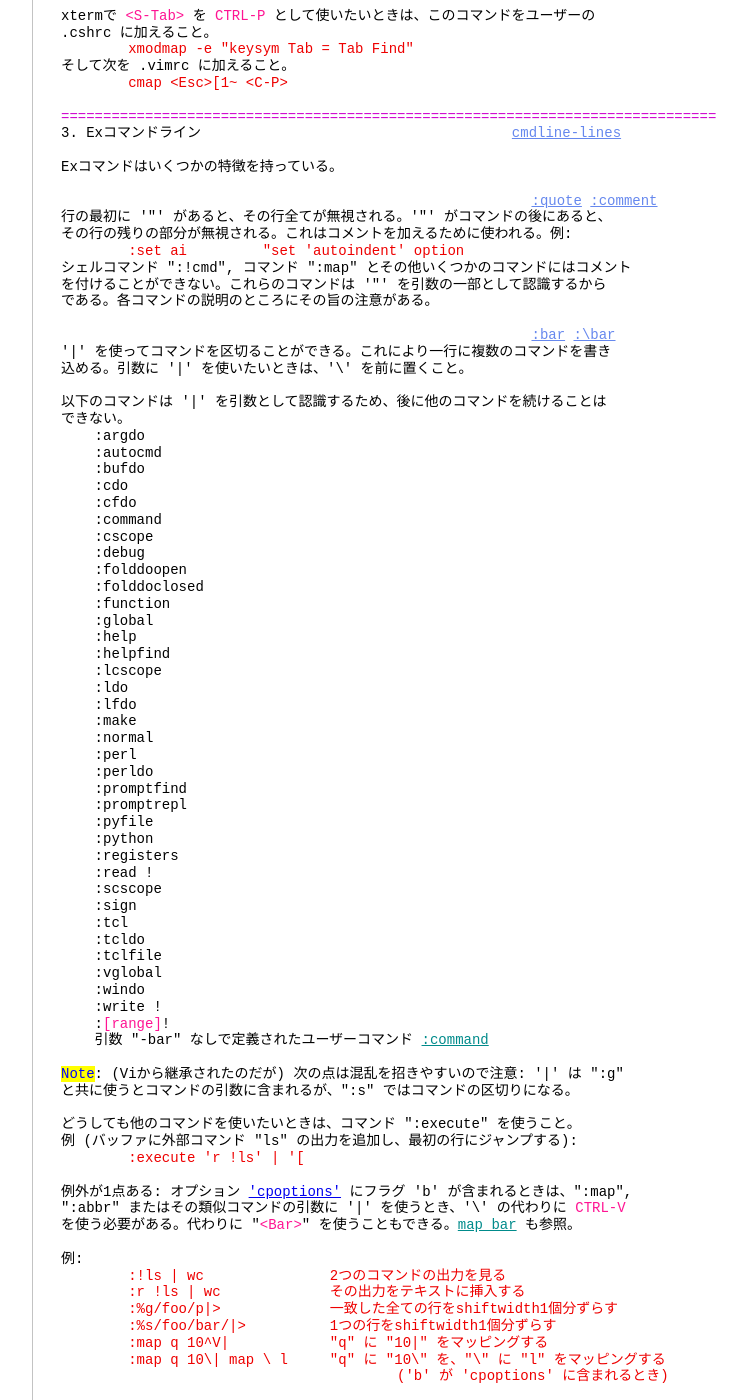
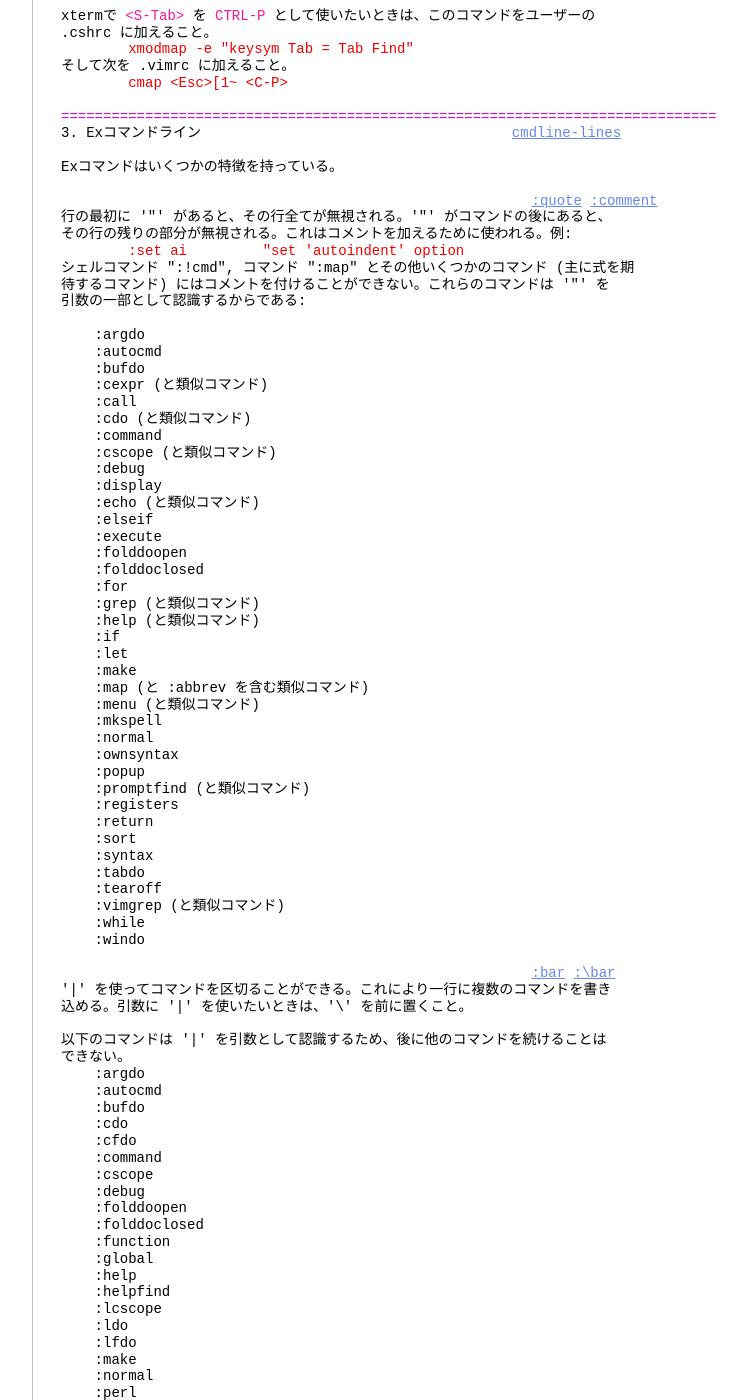
Before and after one commit to vim-jp/vimdoc-ja, a Jekyll site: the page built from cmdline.html, in a window 1280 px wide and 1400 px high, scrolled down 8489 px. Shown: the whole window, without its empty margins (340-1087 px from the left). Built offline with Jekyll 4.4.1, drawn with Linux system fonts in a browser that asks for light colours; nearby versions of some CDN libraries; comment, search, counter and statistics services are not loaded.

Commit message:
Generated by Travis JOB 1338.1
https://travis-ci.org/vim-jp/vimdoc-ja-working/builds/448345566

```diff
--- a/cmdline.html
+++ b/cmdline.html
@@ -511,9 +511,47 @@ Exコマンドはいくつかの特徴を持っている。<br>
 行の最初に '&quot;' があると、その行全てが無視される。'&quot;' がコマンドの後にあると、<br>
 その行の残りの部分が無視される。これはコメントを加えるために使われる。例:<br>
 <div class="helpExample">&nbsp;&nbsp;&nbsp;&nbsp;&nbsp;&nbsp;&nbsp;&nbsp;:set ai&nbsp;&nbsp;&nbsp;&nbsp;&nbsp;&nbsp;&nbsp;&nbsp; &quot;set 'autoindent' option</div>
-シェルコマンド &quot;:!cmd&quot;, コマンド &quot;:map&quot; とその他いくつかのコマンドにはコメント<br>
-を付けることができない。これらのコマンドは '&quot;' を引数の一部として認識するから<br>
-である。各コマンドの説明のところにその旨の注意がある。<br>
+シェルコマンド &quot;:!cmd&quot;, コマンド &quot;:map&quot; とその他いくつかのコマンド (主に式を期<br>
+待するコマンド) にはコメントを付けることができない。これらのコマンドは '&quot;' を<br>
+引数の一部として認識するからである:<br>
+<br>
+&nbsp;&nbsp;&nbsp;&nbsp;:argdo<br>
+&nbsp;&nbsp;&nbsp;&nbsp;:autocmd<br>
+&nbsp;&nbsp;&nbsp;&nbsp;:bufdo<br>
+&nbsp;&nbsp;&nbsp;&nbsp;:cexpr (と類似コマンド)<br>
+&nbsp;&nbsp;&nbsp;&nbsp;:call<br>
+&nbsp;&nbsp;&nbsp;&nbsp;:cdo (と類似コマンド)<br>
+&nbsp;&nbsp;&nbsp;&nbsp;:command<br>
+&nbsp;&nbsp;&nbsp;&nbsp;:cscope (と類似コマンド)<br>
+&nbsp;&nbsp;&nbsp;&nbsp;:debug<br>
+&nbsp;&nbsp;&nbsp;&nbsp;:display<br>
+&nbsp;&nbsp;&nbsp;&nbsp;:echo (と類似コマンド)<br>
+&nbsp;&nbsp;&nbsp;&nbsp;:elseif<br>
+&nbsp;&nbsp;&nbsp;&nbsp;:execute<br>
+&nbsp;&nbsp;&nbsp;&nbsp;:folddoopen<br>
+&nbsp;&nbsp;&nbsp;&nbsp;:folddoclosed<br>
+&nbsp;&nbsp;&nbsp;&nbsp;:for<br>
+&nbsp;&nbsp;&nbsp;&nbsp;:grep (と類似コマンド)<br>
+&nbsp;&nbsp;&nbsp;&nbsp;:help (と類似コマンド)<br>
+&nbsp;&nbsp;&nbsp;&nbsp;:if<br>
+&nbsp;&nbsp;&nbsp;&nbsp;:let<br>
+&nbsp;&nbsp;&nbsp;&nbsp;:make<br>
+&nbsp;&nbsp;&nbsp;&nbsp;:map (と :abbrev を含む類似コマンド)<br>
+&nbsp;&nbsp;&nbsp;&nbsp;:menu (と類似コマンド)<br>
+&nbsp;&nbsp;&nbsp;&nbsp;:mkspell<br>
+&nbsp;&nbsp;&nbsp;&nbsp;:normal<br>
+&nbsp;&nbsp;&nbsp;&nbsp;:ownsyntax<br>
+&nbsp;&nbsp;&nbsp;&nbsp;:popup<br>
+&nbsp;&nbsp;&nbsp;&nbsp;:promptfind (と類似コマンド)<br>
+&nbsp;&nbsp;&nbsp;&nbsp;:registers<br>
+&nbsp;&nbsp;&nbsp;&nbsp;:return<br>
+&nbsp;&nbsp;&nbsp;&nbsp;:sort<br>
+&nbsp;&nbsp;&nbsp;&nbsp;:syntax<br>
+&nbsp;&nbsp;&nbsp;&nbsp;:tabdo<br>
+&nbsp;&nbsp;&nbsp;&nbsp;:tearoff<br>
+&nbsp;&nbsp;&nbsp;&nbsp;:vimgrep (と類似コマンド)<br>
+&nbsp;&nbsp;&nbsp;&nbsp;:while<br>
+&nbsp;&nbsp;&nbsp;&nbsp;:windo<br>
 <br>
 &nbsp;&nbsp;&nbsp;&nbsp;&nbsp;&nbsp;&nbsp;&nbsp;&nbsp;&nbsp;&nbsp;&nbsp;&nbsp;&nbsp;&nbsp;&nbsp;&nbsp;&nbsp;&nbsp;&nbsp;&nbsp;&nbsp;&nbsp;&nbsp;&nbsp;&nbsp;&nbsp;&nbsp;&nbsp;&nbsp;&nbsp;&nbsp;&nbsp;&nbsp;&nbsp;&nbsp;&nbsp;&nbsp;&nbsp;&nbsp;&nbsp;&nbsp;&nbsp;&nbsp;&nbsp;&nbsp;&nbsp;&nbsp;&nbsp;&nbsp;&nbsp;&nbsp;&nbsp;&nbsp;&nbsp;&nbsp;<a class="Constant" href="cmdline.html#:bar" name=":bar">:bar</a>&nbsp;<a class="Constant" href="cmdline.html#:\bar" name=":\bar">:\bar</a><br>
 '|' を使ってコマンドを区切ることができる。これにより一行に複数のコマンドを書き<br>
```
